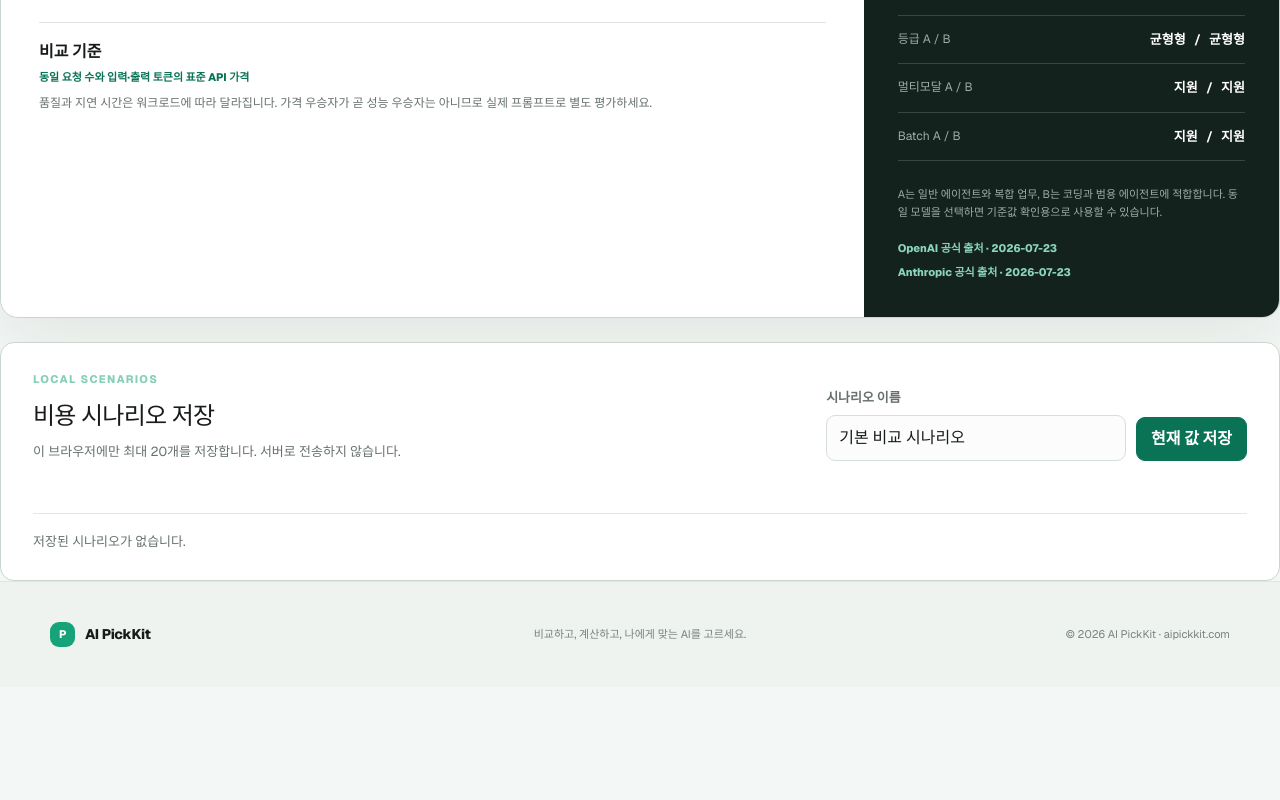
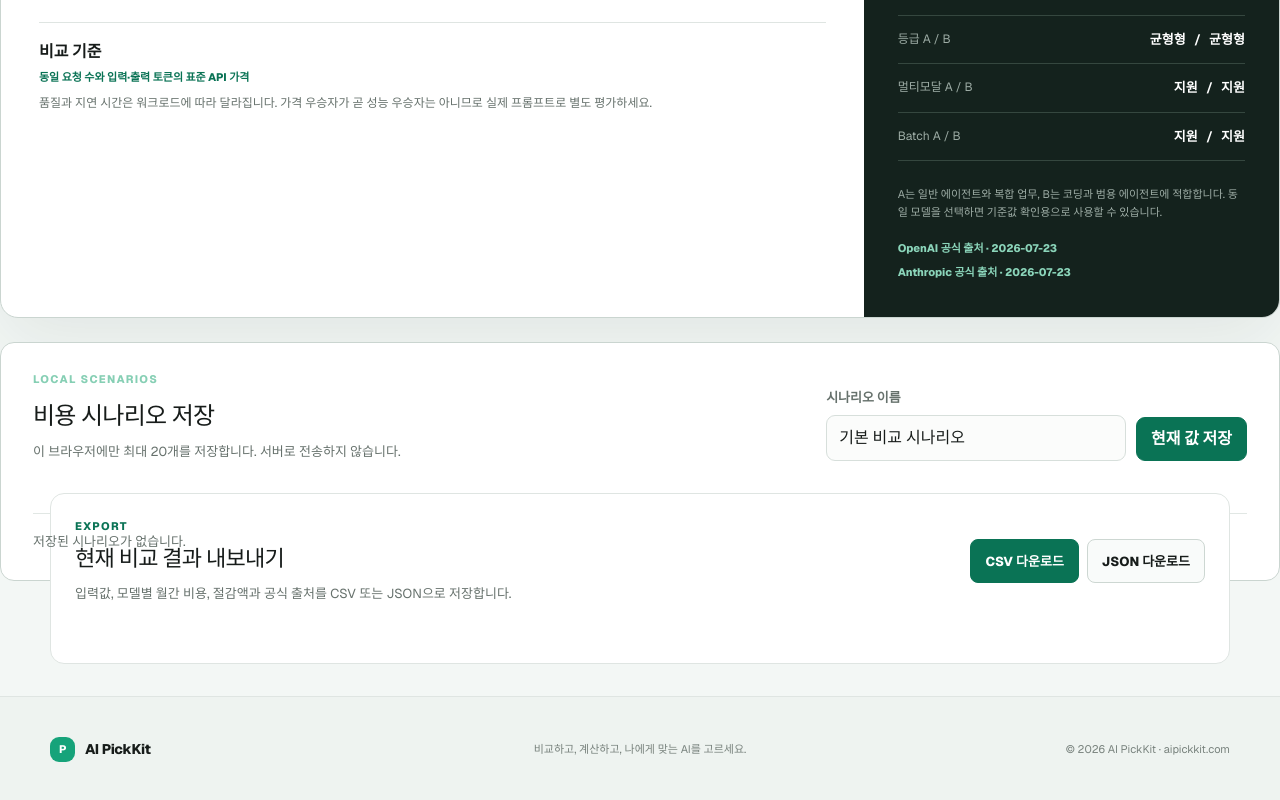
Before and after one commit to maxtop9843-byte/ai-pickkit, a Next.js app: page /model-a-b-comparison in a window 1280 px wide. Shown: the part 930-1730 px from the top of the page. Before the commit the page ends 1617 px from the top, so only its background shows below. Built offline with nearby package versions, Linux system fonts and the light colour scheme.

Commit message:
APK-025 connect export panel to comparison page

```diff
--- a/src/app/model-a-b-comparison/page.tsx
+++ b/src/app/model-a-b-comparison/page.tsx
@@ -1,4 +1,5 @@
 import type { Metadata } from "next";
+import ComparisonExportPanel from "@/components/comparison-export-panel";
 import DirectModelComparison from "@/components/direct-model-comparison";
 import ToolPage from "@/components/tool-page";
 import { getToolRoute } from "@/lib/tool-routes";
@@ -20,6 +21,7 @@ export default function DirectModelComparisonPage() {
   return (
     <ToolPage route={route} smoke="direct-model-comparison-page">
       <DirectModelComparison />
+      <ComparisonExportPanel />
     </ToolPage>
   );
 }
```
